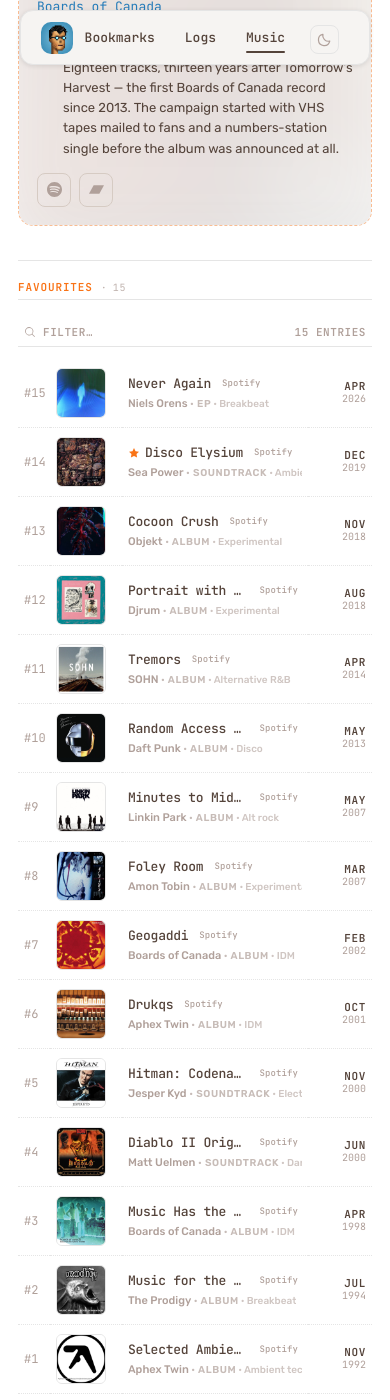
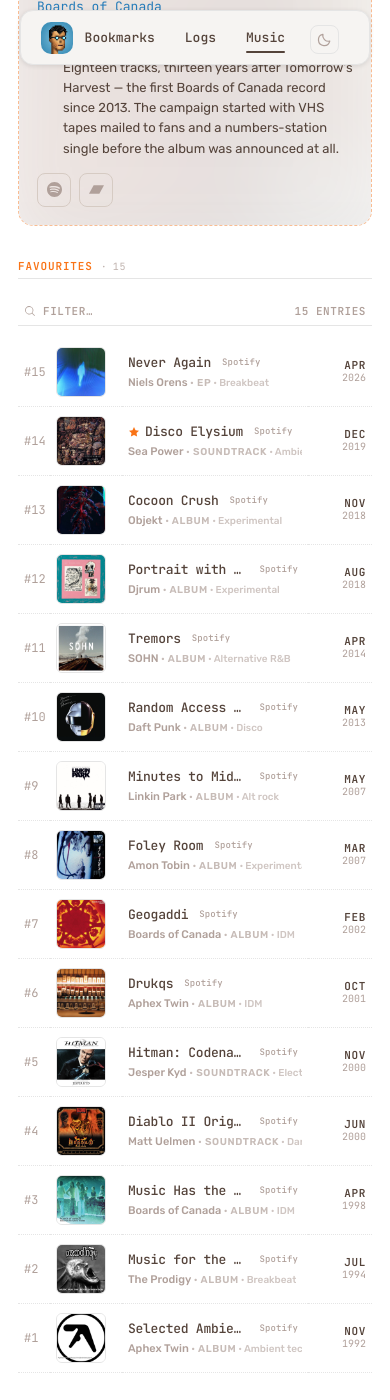
Before and after one commit to alobanov/alobanov.github.io, a Jekyll site: the page built from music.md, in a window 390 px wide and 1400 px high, scrolled down 815 px. Built offline with Jekyll 4.4.1, drawn with Linux system fonts in a browser that asks for light colours.

Commit message:
fix(mobile): restore the rule that cancels the section frame
Under 600px a generic rule gives every section a 1px top and bottom
border, written back when section meant the page container. The rule
meant to exempt the bookmark and music sections had lost its declaration
block: the selector list ended in a comma and ran straight into the next
rule, so those selectors were swallowed by "margin-top: 26px" and the
frame stayed. Its comment described the fix all along.

On bookmarks that showed as three stacked lines between one section's
last row and the next section's heading. Restored with the fourth
selector the list was missing, and .music-hero still draws its own dashed
border after it.

```diff
--- a/assets/css/style.css
+++ b/assets/css/style.css
@@ -2292,7 +2292,10 @@
     .bm-section,
     .music-hero,
     .music-archive,
-
+    .music-playlists {
+        border: 0;
+        padding: 0;
+    }
 
     .bm-section + .bm-section {
         margin-top: 26px;
```
